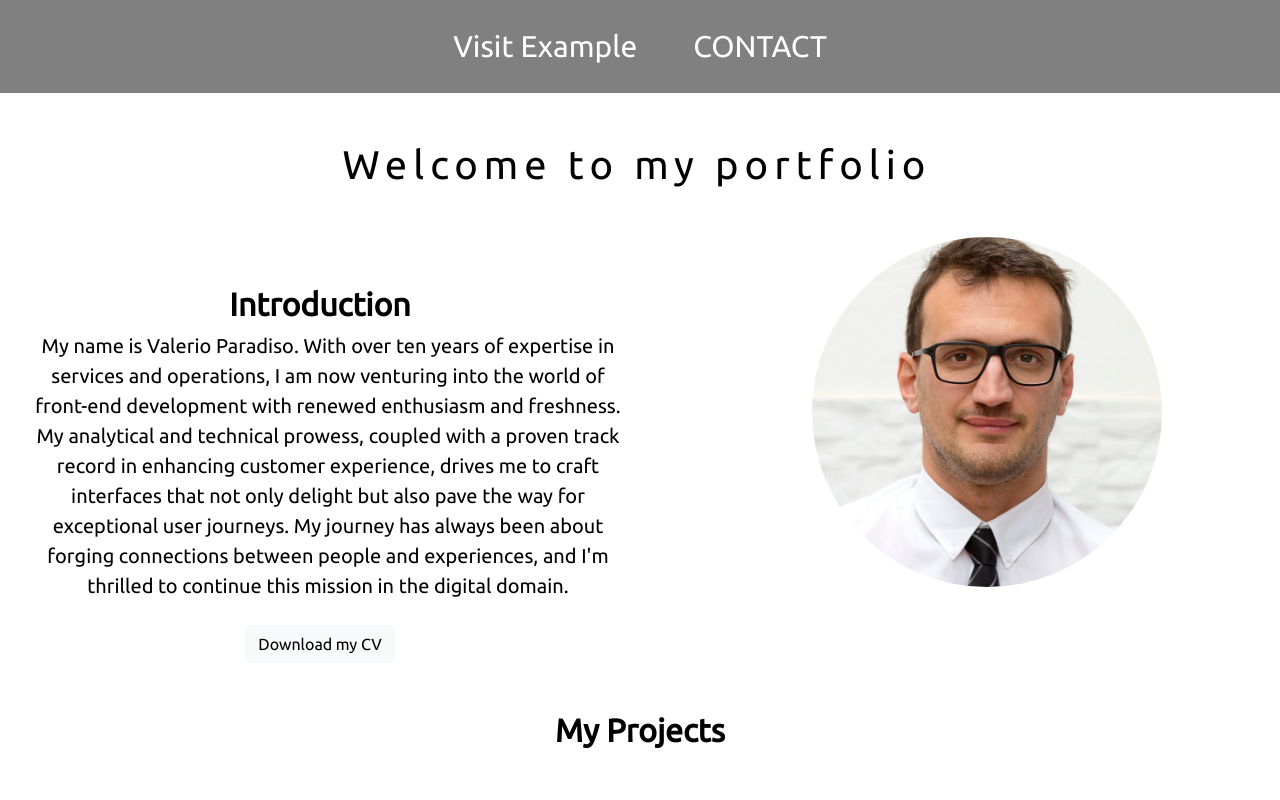
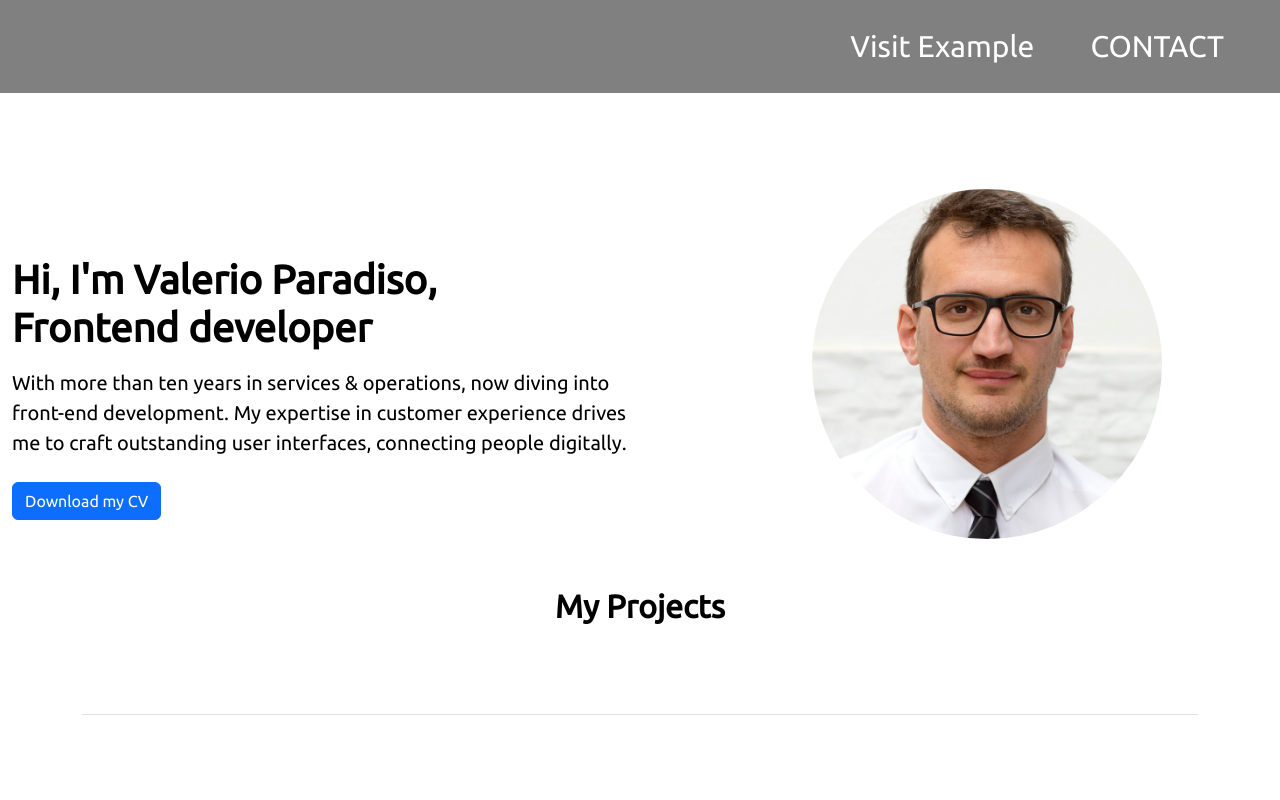
Before and after one commit to valerioprds/my-portfolio, an Angular app: page / in a window 1280 px wide. Shown: the top 800 px of the page. Built offline with nearby package versions, Linux system fonts and the light colour scheme.

Commit message:
modified nav links and text

```diff
--- a/src/app/app.component.html
+++ b/src/app/app.component.html
@@ -1,5 +1,4 @@
-<!--  Barra de navegacion / NavBar -->
-<nav class="navbar navbar-expand-md navbar-light p-3 w-100 sticky-top">
+<nav class="navbar navbar-expand-md navbar-light p-3 sticky-top">
   <div class="container-fluid">
     <button
       class="navbar-toggler"
@@ -13,7 +12,7 @@
       <span class="navbar-toggler-icon"></span>
     </button>
     <div
-      class="collapse navbar-collapse justify-content-center"
+      class="collapse navbar-collapse justify-content-end"
       id="navbarTogglerDemo01"
     >
       <!-- <a class="navbar-brand" href="#"
@@ -38,31 +37,28 @@
     </div>
   </div>
 </nav>
-<div class="container">
-  <h1 class="text-center mt-5 typewriter">Welcome to my portfolio</h1>
-</div>
 
 <!-- section Hero -->
-<div class="container-fluid d-flex">
+<div class="container-fluid d-flex mt-5">
   <div class="row">
-    <div class=" responsive col-12 col-lg-6 col-md-6 order-md-2 mt-5 position-relative">
+    <div
+      class="responsive col-12 col-lg-6 col-md-6 order-md-2 mt-5 position-relative"
+    >
       <img class="img-fluid" src="/assets/linkedin-picture.jpeg" />
     </div>
 
-    <div class="col-12 col-md-6 order-md-1 text-center align-self-center">
-      <h2 class="fw-bold mt-5 pt-5 introduction">Introduction</h2>
-      <p class="introduction-text ms-3">
-        My name is Valerio Paradiso. With over ten years of expertise in
-        services and operations, I am now venturing into the world of front-end
-        development with renewed enthusiasm and freshness. My analytical and
-        technical prowess, coupled with a proven track record in enhancing
-        customer experience, drives me to craft interfaces that not only delight
-        but also pave the way for exceptional user journeys. My journey has
-        always been about forging connections between people and experiences,
-        and I'm thrilled to continue this mission in the digital domain.
+    <div class="col-12 col-md-6 order-md-1 text-left align-self-center">
+      <h1 class="fw-bold mt-5 pt-5 introduction">
+        Hi, I'm Valerio Paradiso, <br />
+        Frontend developer
+      </h1>
+      <p class="introduction-text mt-3">
+        With more than ten years in services & operations, now diving into
+        front-end development. My expertise in customer experience drives me to
+        craft outstanding user interfaces, connecting people digitally.
       </p>
       <a
-        class="btn btn-light mt-2"
+        class="btn btn-primary mt-2"
         href="/assets/CV VALERIO PARADISO - DEVELOPER.pdf"
         download="CV VALERIO PARADISO - DEVELOPER.pdf"
         >Download my CV</a
@@ -126,7 +122,7 @@
           <div role="tabpanel" class="tab-pane show active" id="section1">
             <!-- ? active -->
 
-            <div class=" container col-xxl-8 px-2 py-5">
+            <div class="container col-xxl-8 px-2 py-5">
               <div class="row align-items-center g-5 py-5">
                 <div class="d-flex justify-content-center align-items-center">
                   <img
@@ -144,7 +140,7 @@
                   >
                     PeeMap
                   </h1>
-                  <p class="lead ms-5 ">
+                  <p class="lead ms-5">
                     PeeMap is a user-friendly map app designed to help
                     individuals find nearby toilets. Upon logging in, users see
                     a map marked with toilet locations. They can add new spots,
--- a/src/styles.css
+++ b/src/styles.css
@@ -6,7 +6,7 @@ body {
 }
 
 a {
-  color: white;
+  color: black;
 }
 
 .img-tab {
```
